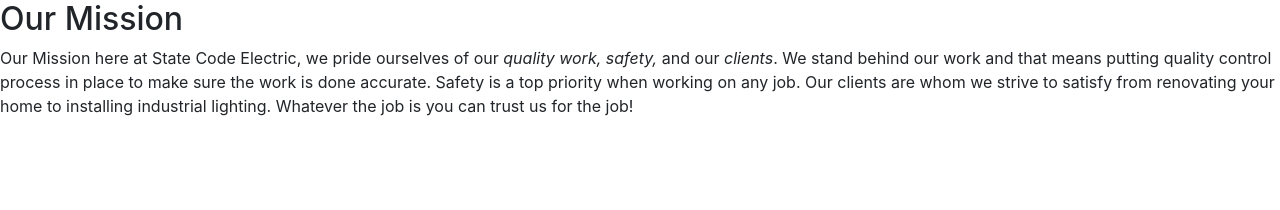
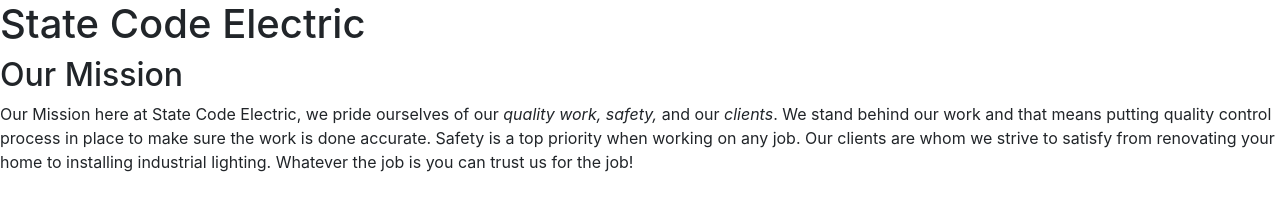
Before and after one commit to issa18/Portfolio, a website: page index.html in a window 1280 px wide. Drawn offline with nearby package versions, Linux system fonts and the light colour scheme.

Commit message:
typed the header name

```diff
--- a/index.html
+++ b/index.html
@@ -19,7 +19,7 @@
 </head>
 <body>
     <header>
-
+        <h1>State Code Electric</h1>
     </header>
 
     <h2>Our Mission</h2>
--- a/package.json
+++ b/package.json
@@ -14,7 +14,8 @@
   "author": "Iveth Garcia, Marissa Paramo",
   "license": "ISC",
   "devDependencies": {
-    "lite-server": "^2.6.1"
+    "lite-server": "^2.6.1",
+    "node-sass": "^4.14.1"
   },
   "dependencies": {
     "bootstrap": "^4.5.2",
```
Also changed, not shown: 1 other file.
